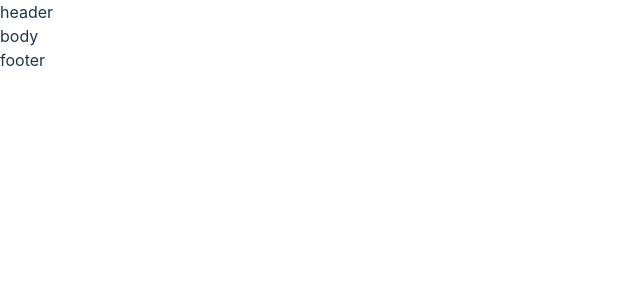
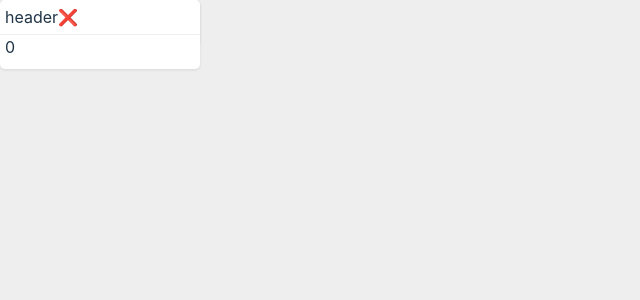
Before and after one commit to Ruriko-Yuu/AL-WebGame, a React (Vite) app: page / in a window 1280 px wide. Shown: the top 300 px of the page, without its empty margins (0-640 px from the left). Built offline with nearby package versions, Linux system fonts and the light colour scheme.

Commit message:
✨多层级可拖拽窗口

```diff
--- a/package.json
+++ b/package.json
@@ -9,7 +9,10 @@
     "preview": "vite preview"
   },
   "dependencies": {
+    "@esotericsoftware/spine-webgl": "^4.2.9",
     "@reduxjs/toolkit": "^1.8.5",
+    "@types/node": "^18.8.3",
+    "localforage": "^1.10.0",
     "react": "^18.2.0",
     "react-dom": "^18.2.0",
     "react-redux": "^8.0.4",
--- a/src/App.tsx
+++ b/src/App.tsx
@@ -1,14 +1,30 @@
 import { useState } from 'react'
 // import reactLogo from './assets/react.svg'
 import './App.css'
-import { Popup } from './components/popup'
-
+import { Popup } from '@/components/popup'
+import { selectCount, increment } from '@/features/counter/counterSlice'
+import { useSelector, useDispatch } from 'react-redux';
 function App() {
-  const [count, setCount] = useState(0)
-
+  const [knapsackVisible, setKnapsackVisible] = useState(true)
+  const count = useSelector(selectCount);
+  const dispatch = useDispatch();
   return (
     <div className="App">
-      <Popup/>
+      <Popup close={() => {}}/>
+      {knapsackVisible ?
+        <Popup
+          header={
+            <>
+              <span>header</span>
+              <span className="cp" onClick={() => setKnapsackVisible(false)}>❌</span>
+            </>}
+
+          close={(e: false) => setKnapsackVisible(e)}
+        /> : ''}
+      <div style={{width: '100vw',height: '100vh', background: '#eee'}}>
+        <div onClick={() => {dispatch(increment())}}>{count}</div>
+        {knapsackVisible}
+      </div>
     </div>
   )
 }
--- a/src/assets/style/index.scss
+++ b/src/assets/style/index.scss
@@ -1,3 +1,7 @@
+* {
+  margin: 0;
+  padding: 0;
+}
 :root {
   font-family: Inter, Avenir, Helvetica, Arial, sans-serif;
   font-size: 16px;
--- /dev/null
+++ b/src/assets/style/quick.scss
@@ -0,0 +1,3 @@
+.cp {
+  cursor: pointer;
+}
--- a/src/components/popup/index.tsx
+++ b/src/components/popup/index.tsx
@@ -1,22 +1,88 @@
 import styled from 'styled-components';
+import { MouseEvent, useState } from 'react'
+import { getMaxZIndex } from '@/utils/tools'
+import { FC } from 'react';
+import { selectCount } from '@/features/counter/counterSlice'
+import { useSelector } from 'react-redux';
+const PopupContainer = styled.div`
+  position: fixed;
+  left: 0;
+  top: 0;
+  width: 100vw;
+  height: 100vh;
+  figure {
+    position: relative;
+    display: inline-block;
+    min-width: 200px;
+    background-color: #fff;
+    margin: 0;
+    border-radius: 5px;
+    box-shadow: 0 1px 3px rgb(26 26 26 / 10%);
+    pointer-events: all;
+    .header {
+      padding: 5px;
+      cursor: all-scroll;
+      border-bottom: 1px solid #eee;
+    }
+    .body {
+      padding: 0 5px;
+    }
+    .footer {
+      padding: 5px;
+    }
+  }
+`
+export const Popup:FC<{
+  close: (e: false) => void,
+  header?: any,
+  body?: any,
+  footer?: any,
+}> = ({close, header, body, footer}) => {
+  const [startMouseCoordinates, setStartMouseCoordinates] = useState<(number | null)[]>([null, null])
+  const [startHtmlCoordinates, setStartHtmlCoordinates] = useState<number[]>([0, 0])
+  const [htmlCoordinates, setHtmlCoordinates] = useState<number[]>([0, 0])
+  const [zIndex, setZIndex] = useState(getMaxZIndex().maxZIndex)
+  const count = useSelector(selectCount);
 
-export const PopupCss = styled.figure`
-  margin: 0;
-`
-export const Popup = () => {
+  const startPopupmove = (e:any) => {
+    setStartMouseCoordinates([e.pageX, e.pageY])
+    setStartHtmlCoordinates(htmlCoordinates)
+    const maxZIndex = getMaxZIndex().maxZIndex
+    const maxZIndexNum = getMaxZIndex().maxZIndexNum
+    if (zIndex < maxZIndex || (zIndex === maxZIndex && maxZIndexNum > 1)) {
+      setZIndex(maxZIndex + 1)
+    }
+  }
+  const popupMove = (e: any) => {
+    if (startMouseCoordinates[0] === null || startMouseCoordinates[1] === null) return
+    setHtmlCoordinates([
+      startHtmlCoordinates[0] - startMouseCoordinates[0] + e.pageX,
+      startHtmlCoordinates[1] - startMouseCoordinates[1] + e.pageY,
+    ])
+  }
+  const endPopupMove = () => {
+    setStartMouseCoordinates([null, null])
+  }
   return (
-    <>
-      <PopupCss>
-        <div className="header">
-          header
+    <PopupContainer
+      onMouseMove={(e) => {popupMove(e)}}
+      onMouseUp={endPopupMove}
+      style={{
+        pointerEvents: startMouseCoordinates[0] === null ? 'none' : 'all',
+        zIndex: zIndex
+      }}
+    >
+      <figure style={{left: `${htmlCoordinates[0]}px`, top: `${htmlCoordinates[1]}px`}}>
+        <div className="header" onMouseDown={(e) => {startPopupmove(e)}}>
+          {header}
         </div>
-        <div className="body">
-          body
+        <div className="body" onClick={()=> close(false)}>
+          {body}{count}
         </div>
         <div className="footer">
-          footer
+          {footer}
         </div>
-      </PopupCss>
-    </>
+      </figure>
+    </PopupContainer>
   )
 }
--- /dev/null
+++ b/src/features/counter/counterSlice.ts
@@ -0,0 +1,66 @@
+import { createSlice, configureStore } from '@reduxjs/toolkit'
+import localforage from 'localforage'
+
+var saveData = localforage.createInstance({
+  name: "saveData"
+});
+// saveData.setItem('key', 'value', () => {
+//   console.log('saveData')
+// })
+saveData.getItem('key', (e) => {
+  console.log(e)})
+
+export const counterSlice = createSlice({
+  name: 'counter',
+  initialState: {
+    value: 0,
+  },
+  reducers: {
+    increment: (state) => {
+      // Redux Toolkit allows us to write "mutating" logic in reducers. It
+      // doesn't actually mutate the state because it uses the immer library,
+      // which detects changes to a "draft state" and produces a brand new
+      // immutable state based off those changes
+      state.value += 1
+    },
+    decrement: (state) => {
+      state.value -= 1
+    },
+    incrementByAmount: (state, action) => {
+      state.value += action.payload
+    },
+  },
+})
+
+export const store = configureStore({
+  reducer: counterSlice.reducer
+})
+
+// Infer the `RootState` and `AppDispatch` types from the store itself
+export type RootState = ReturnType<typeof store.getState>
+// Inferred type: {posts: PostsState, comments: CommentsState, users: UsersState}
+export type AppDispatch = typeof store.dispatch
+
+export const { increment, decrement, incrementByAmount } = counterSlice.actions
+
+// The function below is called a thunk and allows us to perform async logic. It
+// can be dispatched like a regular action: `dispatch(incrementAsync(10))`. This
+// will call the thunk with the `dispatch` function as the first argument. Async
+// code can then be executed and other actions can be dispatched
+export const incrementAsync = (amount: any) => (dispatch: (arg0: {
+    payload: any; // which detects changes to a "draft state" and produces a brand new
+    // which detects changes to a "draft state" and produces a brand new
+    // immutable state based off those changes
+    type: string;
+  }) => void) => {
+  setTimeout(() => {
+    dispatch(incrementByAmount(amount))
+  }, 1000)
+}
+console.log()
+// The function below is called a selector and allows us to select a value from
+// the state. Selectors can also be defined inline where they're used instead of
+// in the slice file. For example: `useSelector((state) => state.counter.value)`
+export const selectCount = (state: { counter: { value: any; }; }) => state.counter.value
+
+export default counterSlice.reducer
--- a/src/main.tsx
+++ b/src/main.tsx
@@ -1,9 +1,10 @@
 import React from 'react'
 import ReactDOM from 'react-dom/client'
 import App from './App'
-import './assets/style/index.scss'
+import '@/assets/style/index.scss'
+import '@/assets/style/quick.scss'
 import { Provider } from 'react-redux'
-import { store } from './redux/store'
+import store  from '@/redux/store'
 
 ReactDOM.createRoot(document.getElementById('root') as HTMLElement).render(
   <Provider store={store}>
--- a/src/redux/store.ts
+++ b/src/redux/store.ts
@@ -1,10 +1,8 @@
-import { configureStore } from '@reduxjs/toolkit'
+import { configureStore } from '@reduxjs/toolkit';
+import counterReducer from '@/features/counter/counterSlice';
 
-export const store = configureStore({
-  reducer: {},
-})
-
-// Infer the `RootState` and `AppDispatch` types from the store itself
-export type RootState = ReturnType<typeof store.getState>
-// Inferred type: {posts: PostsState, comments: CommentsState, users: UsersState}
-export type AppDispatch = typeof store.dispatch
+export default configureStore({
+  reducer: {
+    counter: counterReducer,
+  },
+});
--- /dev/null
+++ b/src/utils/tools.ts
@@ -0,0 +1,12 @@
+export const getMaxZIndex = () => {
+	const allElement = Array.from(document.getElementsByTagName("*"));
+	const zIndexArray: number[] = []
+	allElement.forEach((item) => {
+		zIndexArray.push(Number(window.getComputedStyle(item, null).getPropertyValue("z-index")) || 0)
+	})
+	const maxZIndex = Math.max(...zIndexArray)
+	return {
+    maxZIndex: maxZIndex,
+    maxZIndexNum: zIndexArray.filter(ele => ele === maxZIndex).length,
+  }
+}
--- a/tsconfig.json
+++ b/tsconfig.json
@@ -14,7 +14,11 @@
     "resolveJsonModule": true,
     "isolatedModules": true,
     "noEmit": true,
-    "jsx": "react-jsx"
+    "jsx": "react-jsx",
+    "baseUrl": "./",
+    "paths": {
+      "@/*": ["src/*"]
+    }
   },
   "include": ["src"],
   "references": [{ "path": "./tsconfig.node.json" }]
--- a/vite.config.ts
+++ b/vite.config.ts
@@ -1,7 +1,12 @@
 import { defineConfig } from 'vite'
 import react from '@vitejs/plugin-react'
-
+import { resolve } from 'path'
 // https://vitejs.dev/config/
 export default defineConfig({
-  plugins: [react()]
+  plugins: [react()],
+  resolve: {
+    alias: {
+      '@': resolve(__dirname, 'src')
+    }
+  }
 })
```
Also changed, not shown: 1 other file (tests, documents, lock files or other folders).
